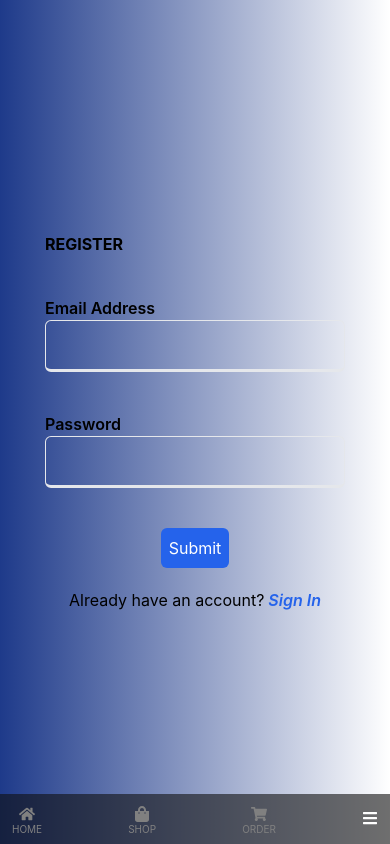
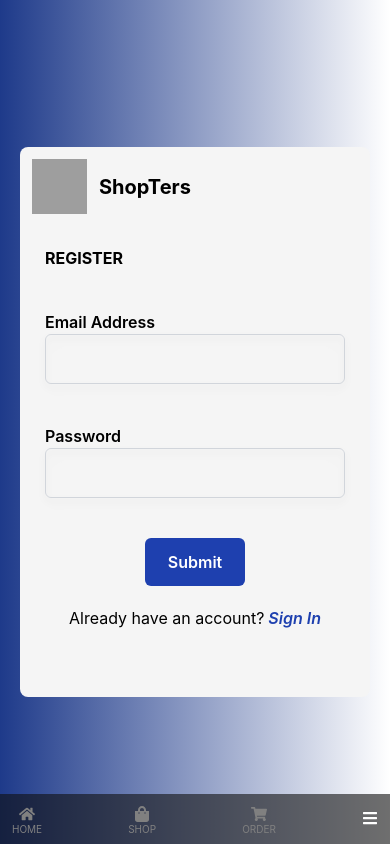
Before and after one commit to Jedpalero/Shopters, a React (Vite) app: page /register in a window 390 px wide. Built offline with nearby package versions, Linux system fonts and the light colour scheme; no server answers; grey boxes are pictures that could not be loaded.

Commit message:
Changin UI for Login & Register and adapting it to the mobile version

```diff
--- a/src/App.jsx
+++ b/src/App.jsx
@@ -8,7 +8,7 @@ import {
 import { auth } from "./firebase-config";
 import { MyContext } from "./MyContext";
 import { useNavigate } from "react-router-dom";
-import Loader from "./components/Loader";
+// import Loader from "./components/Loader";
 import FooterMenu from "./mobile/FooterMenu";
 import { ToastContainer, toast } from "react-toastify";
 import "react-toastify/dist/ReactToastify.css";
@@ -18,7 +18,7 @@ function App() {
   const [userCredentials, setUserCredentials] = useState({});
   const [error, setError] = useState("");
   const navigate = useNavigate();
-  const [loading, setLoading] = useState(false);
+  // const [loading, setLoading] = useState(false);
 
   //ccc@gmail.cm 123456
   //uninstall redux toolkit
@@ -49,7 +49,7 @@ function App() {
 
   const handleSignin = (e) => {
     e.preventDefault();
-    setLoading(true);
+    // setLoading(true);
     setError("");
 
     signInWithEmailAndPassword(
@@ -60,19 +60,21 @@ function App() {
       .then((userCredential) => {
         // Signed in
         const user = userCredential.user;
-        setLoading(false);
+        toast.success("Login successfully");
+        // setLoading(false);
         navigate("/home");
       })
       .catch((error) => {
         setError(error.message);
+        toast.error(error.message);
         navigate("/login");
-        setLoading(false);
+        // setLoading(false);
       });
   };
 
-  if (loading) {
-    return <Loader />;
-  }
+  // if (loading) {
+  //   return <Loader />;
+  // }
 
   return (
     <>
--- a/src/pages/Login.jsx
+++ b/src/pages/Login.jsx
@@ -1,19 +1,22 @@
 import React, { useContext, useState } from "react";
 import { NavLink } from "react-router-dom";
 import { MyContext } from "../MyContext";
-// import Loader from "../components/Loader";
 
 const Login = () => {
   const { handleSignin, handleCredentials, error } = useContext(MyContext);
-  // const [loading, setLoading] = useState(true);
-
-  // if (loading) {
-  //   return <Loader />;
-  // }
 
   return (
     <div className="bg-gradient-to-r from-blue-700 h-full flex flex-col justify-center items-center">
-      <form className="md:w-[500px] w-[300px]">
+      <div className="bg-[#f5f5f5] md:w-[600px] md:h-[600px] w-[350px] h-[550px] rounded-lg">
+        <div className="flex items-center gap-3 p-3">
+          <img
+            src="https://encrypted-tbn0.gstatic.com/images?q=tbn:ANd9GcTxqlNk5NyNFgk6GT-5bGk2Wrl635pp-0hn9w&usqp=CAU"
+            alt="shopping logo"
+            className="md:w-[70px] md:h-[70px] w-[55px] h-[55px]"
+          />
+          <h1 className="md:text-3xl text-xl text-black font-bold">ShopTers</h1>
+        </div>
+        <form className="md:w-[500px] w-[300px] m-auto mt-5">
           <h1 className="font-bold">SIGN IN</h1>
           <div className="mt-10 flex flex-col">
             <label htmlFor="email" className="font-semibold">
@@ -24,7 +27,7 @@ const Login = () => {
               name="email"
               id="email"
               autoComplete="on"
-            className="bg-transparent border border-b-[3px] rounded-md p-3"
+              className="bg-transparent drop-shadow-lg border border-gray-300 rounded-md p-3"
               onChange={handleCredentials}
             />
           </div>
@@ -37,25 +40,26 @@ const Login = () => {
               name="password"
               id="password"
               autoComplete="on"
-            className="bg-transparent border border-b-[3px] rounded-md p-3"
+              className="bg-transparent drop-shadow-lg border border-gray-300  rounded-md p-3"
               onChange={handleCredentials}
             />
           </div>
           <button
             type="submit"
-          className="bg-blue-600 mt-10 mb-5 p-2 text-white rounded-md flex m-auto transition ease-in hover:translate-y-1 hover:scale-110 hover:bg-blue-700 delay-150 duration-300"
+            className="bg-blue-700 mt-10 mb-5 p-3 w-[100px] text-white rounded-md flex m-auto font-semibold justify-center transition ease-in hover:translate-y-1 hover:scale-110 hover:bg-blue-800 duration-300"
             onClick={(e) => handleSignin(e)}
           >
-          Sign In
+            Sign in
           </button>
         </form>
-      <div className="flex gap-1">
+        <div className="flex gap-1 justify-center">
           <h1>No Account Yet?</h1>
-        <NavLink to="/register" className="text-blue-600 font-semibold">
+          <NavLink to="/register" className="text-blue-700 font-semibold">
             <i>Register</i>
           </NavLink>
         </div>
-      {error && <div className="text-red-600">{error}</div>}
+        {error && <div className="text-red-600 text-center mt-4">{error}</div>}
+      </div>
     </div>
   );
 };
--- a/src/pages/Register.jsx
+++ b/src/pages/Register.jsx
@@ -1,28 +1,23 @@
 import { NavLink } from "react-router-dom";
 import { MyContext } from "../MyContext";
 import { useContext } from "react";
-// import { auth } from "../firebase-config";
 
 const Register = () => {
   const { handleCredentials, handleRegister, error } = useContext(MyContext);
 
   return (
     <div className="bg-gradient-to-r from-blue-900 h-full flex flex-col justify-center items-center">
-      <form className="md:w-[500px] w-[300px]">
+      <div className="bg-[#f5f5f5] md:w-[600px] md:h-[600px] w-[350px] h-[550px] rounded-lg">
+        <div className="flex items-center gap-3 p-3">
+          <img
+            src="https://encrypted-tbn0.gstatic.com/images?q=tbn:ANd9GcTxqlNk5NyNFgk6GT-5bGk2Wrl635pp-0hn9w&usqp=CAU"
+            alt="shopping logo"
+            className="md:w-[70px] md:h-[70px] w-[55px] h-[55px]"
+          />
+          <h1 className="md:text-3xl text-xl text-black font-bold">ShopTers</h1>
+        </div>
+        <form className="md:w-[500px] w-[300px] m-auto mt-5">
           <h1 className="font-bold">REGISTER</h1>
-        {/* <div className="mt-10 flex flex-col">
-          <label htmlFor="username" className="font-semibold">
-            Name
-          </label>
-          <input
-            type="text"
-            name="username"
-            id="username"
-            autoComplete="on"
-            className="bg-transparent border border-b-[3px] rounded-md p-3"
-            onChange={handleCredentials}
-          />
-        </div> */}
           <div className="mt-10 flex flex-col">
             <label htmlFor="email" className="font-semibold">
               Email Address
@@ -32,7 +27,7 @@ const Register = () => {
               name="email"
               id="email"
               autoComplete="on"
-            className="bg-transparent border border-b-[3px] rounded-md p-3"
+              className="bg-transparent drop-shadow-lg border border-gray-300 rounded-md p-3"
               onChange={handleCredentials}
             />
           </div>
@@ -45,38 +40,25 @@ const Register = () => {
               name="password"
               id="password"
               autoComplete="on"
-            className="bg-transparent border border-b-[3px] rounded-md p-3"
+              className="bg-transparent drop-shadow-lg border border-gray-300 rounded-md p-3"
               onChange={handleCredentials}
             />
           </div>
-        {/* <div className="mt-10 flex flex-col">
-          <label htmlFor="confirmpassword" className="font-semibold">
-            Confirm Password
-          </label>
-          <input
-            type="text"
-            name="confirmpassword"
-            id="confirmpassword"
-            autoComplete="on"
-            className="bg-transparent border border-b-[3px] rounded-md p-3"
-          />
-        </div> */}
-
           <button
-          // disabled={true}
-          className="bg-blue-600 mt-10 mb-5 p-2 text-white rounded-md flex m-auto transition ease-in hover:translate-y-1 hover:scale-110 hover:bg-blue-700 delay-150 duration-300"
+            className="bg-blue-800 mt-10 mb-5 p-3 w-[100px] text-white rounded-md flex m-auto font-semibold justify-center transition ease-in hover:translate-y-1 hover:scale-110 hover:bg-blue-900 duration-300"
             onClick={(e) => handleRegister(e)}
           >
             Submit
           </button>
         </form>
-      <div className="flex gap-1">
+        <div className="flex gap-1 justify-center">
           <h1>Already have an account?</h1>
-        <NavLink to="/login" className="text-blue-600 font-semibold">
+          <NavLink to="/login" className="text-blue-800 font-semibold">
             <i>Sign In</i>
           </NavLink>
         </div>
-      {error && <div className="text-red-600">{error}</div>}
+        {error && <div className="text-red-600 text-center mt-4">{error}</div>}
+      </div>
     </div>
   );
 };
```
Lines whose indentation alone changed are shown as unchanged.
